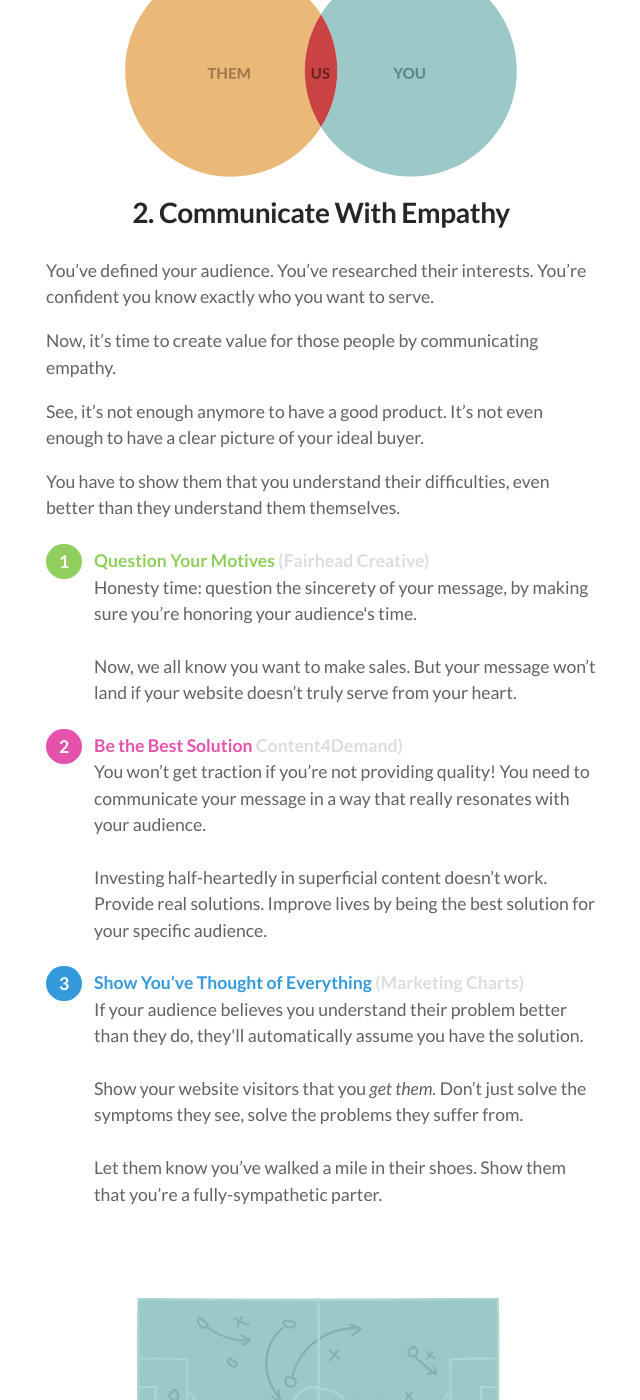
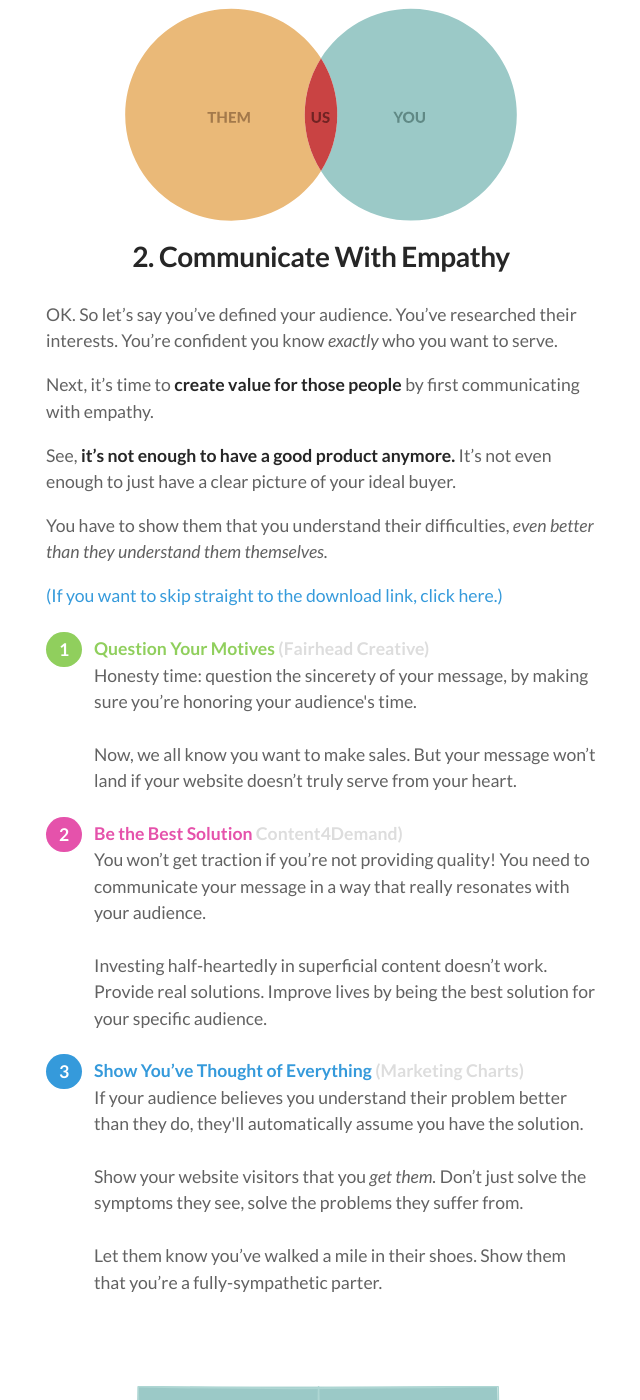
Before and after one commit to fairheadcreative/fairheadcreative, a Jekyll site: the page built from new/conversion-rate-optimization/index.html, in a window 1280 px wide and 1400 px high, scrolled down 2725 px. Shown: the whole window, without its empty margins (319-959 px from the left). Built offline with Jekyll 4.4.1, drawn with Linux system fonts in a browser that asks for light colours; Markdown is read by kramdown in place of the engine named in the settings; some of the changed text lies outside the part shown.

Commit message:
Convert page copy update

```diff
--- a/new/conversion-rate-optimization/index.html
+++ b/new/conversion-rate-optimization/index.html
@@ -89,6 +89,7 @@ permalink: /conversion-rate-optimization/
     <p><strong>Because if you sell to everybody, you sell to nobody.</strong></p>
     <p>Consider this: when was the last time you felt comfortable in a one-size-fits-all shirt?</p>
     <p>Different people buy for different reasons. It’s important to define <em>who you want to connect with</em>, so you can determine how to best connect.</p>
+    <p><a href="#download">(If you want to skip straight to the download link, click here.)</a></p>
 
     <ol class="numbered-list">
       <li class="numbered-list__item">
@@ -142,10 +143,11 @@ permalink: /conversion-rate-optimization/
   <h2 class="single-section__heading">2. Communicate With Empathy</h2>
 
   <div class="single-section__content">
-    <p>You’ve defined your audience. You’ve researched their interests. You’re confident you know exactly who you want to serve.</p>
-    <p>Now, it’s time to create value for those people by communicating empathy.</p>
-    <p>See, it’s not enough anymore to have a good product. It’s not even enough to have a clear picture of your ideal buyer.</p>
-    <p>You have to show them that you understand their difficulties, even better than they understand them themselves.</p>
+    <p>OK. So let’s say you’ve defined your audience. You’ve researched their interests. You’re confident you know <em>exactly</em> who you want to serve.</p>
+    <p>Next, it’s time to <strong>create value for those people</strong> by first communicating with empathy.</p>
+    <p>See, <strong>it’s not enough to have a good product anymore.</strong> It’s not even enough to just have a clear picture of your ideal buyer.</p>
+    <p>You have to show them that you understand their difficulties, <em>even better than they understand them themselves.</em></p>
+    <p><a href="#download">(If you want to skip straight to the download link, click here.)</a></p>
 
     <ol class="numbered-list">
       <li class="numbered-list__item">
@@ -176,10 +178,11 @@ permalink: /conversion-rate-optimization/
 
   <div class="single-section__content">
     <p>Is your website perfect?</p>
-    <p>There’s always room to improve, you know that.</p>
+    <p>There’s <em>always</em> room to improve, you know that.</p>
     <p>When you’re confident you’ve identified your audience and connected with them empathetically, it's time to test your tactics.</p>
     <p>From <a rel="nofollow" target="_blank" href="http://support.kissmetrics.com/a-b-testing/">A/B testing</a> to <a rel="nofollow" target="_blank" href="http://thenextweb.com/creativity/2015/04/27/user-testing-explained/">user testing</a>, <a rel="nofollow" target="_blank" href="http://www.usability.gov/how-to-and-tools/methods/card-sorting.html">card sorting</a> to <a rel="nofollow" target="_blank" href="http://www.nngroup.com/articles/how-to-conduct-a-heuristic-evaluation/">heuristic evaluations</a>, there's a whole bunch of techniques your website can benefit from to help increase your results.</p>
     <p>Why leave conversions to chance? Eliminate variables and know for sure what works.</p>
+    <p><a href="#download">(If you want to skip straight to the download link, click here.)</a></p>
 
     <ol class="numbered-list">
       <li class="numbered-list__item">
@@ -204,7 +207,8 @@ permalink: /conversion-rate-optimization/
   <div class="single-section__content">
     <p>Having tested your website, it's now time to self-reflect.</p>
     <p>Look critically at your performance. Did your community embrace your message? Your offer?</p>
-    <p>Review what you did, and then <a href="/process/">start the cycle</a> with new eyes.</p>
+    <p>Review what you did, and then start the cycle with new eyes.</p>
+    <p><a href="#download">(If you want to skip straight to the download link, click here.)</a></p>
 
     <ol class="numbered-list">
       <li class="numbered-list__item">
```
